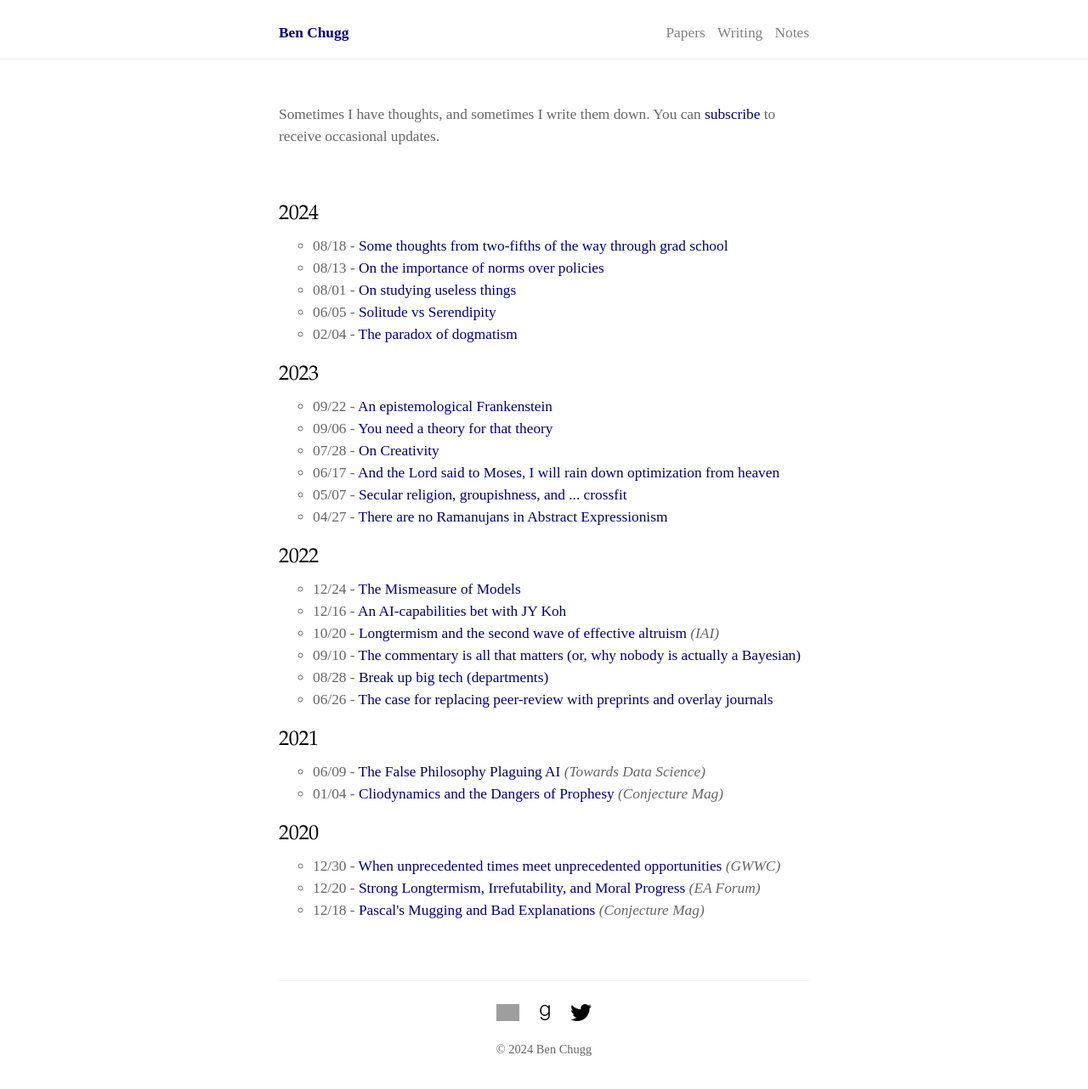
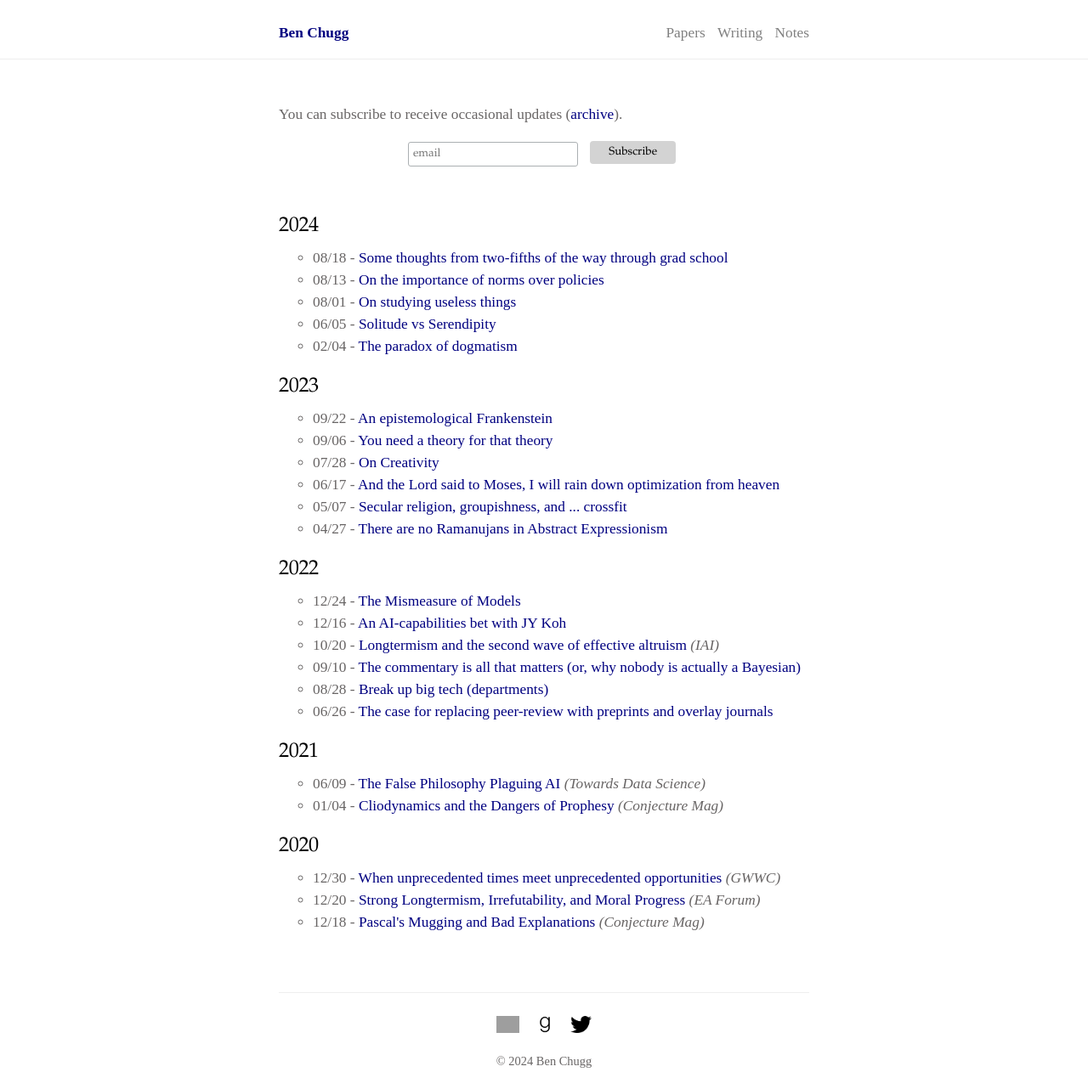
Before and after one commit to bchugg/bchugg.github.io, a Jekyll site: the page built from writing.md, in a window 1280 px wide. Shown: the whole page at 85% size. Built offline with Jekyll 4.4.1, drawn with Linux system fonts in a browser that asks for light colours; grey boxes are pictures that could not be loaded.

Commit message:
subscribe options

```diff
--- a/_sass/_subscribe.scss
+++ b/_sass/_subscribe.scss
@@ -1,9 +1,10 @@
-
-.signup-form{
+.signup-form {
+    justify-content: center;
+    display: flex;
     input[type=email] {
         font-family: $main-font;
-        display: block;
-        width: 500px;
+        //display: block;
+        //width: 50%;
         color: gray;
         border: 1px solid #ABB0B2;
         -webkit-border-radius: 3px;
@@ -22,8 +23,8 @@
         color: black;
         cursor: pointer;
         display: inline-block;
-        height: 32px;
-        line-height: 32px;
+        height: 27px;
+        // line-height: 32px;
         margin: 0 5px 10px 0;
         padding: 0 22px;
         text-align: center;
--- a/writing.md
+++ b/writing.md
@@ -1,11 +1,25 @@
 ---
 layout: page
 title: Writing
-description: "Spicy takes and explorations of various topics"
+description: "There is nothing to writing. All you do is sit down at a typewriter and bleed."
 image: /assets/images/building.jpeg
 ---
 
-Sometimes I have thoughts, and sometimes I write them down. You can [subscribe]({% link subscribe.md %}) to receive occasional updates.
+You can subscribe to receive occasional updates ([archive](https://buttondown.com/benchugg/archive/)).
+
+<div class='signup-form'>
+<form
+  action="https://buttondown.email/api/emails/embed-subscribe/benchugg"
+  method="post"
+  target="popupwindow"
+  onsubmit="window.open('https://buttondown.email/benchugg', 'popupwindow')"
+  class="embeddable-buttondown-form"
+>
+  <input type="email" name="email" id="bd-email" placeholder='email'/>
+  <input type="submit" value="Subscribe" />
+</form>
+</div>
+
 
 <br/>
 
```
Also changed, not shown: subscribe.md (+4 -6 lines), 4 other files.
